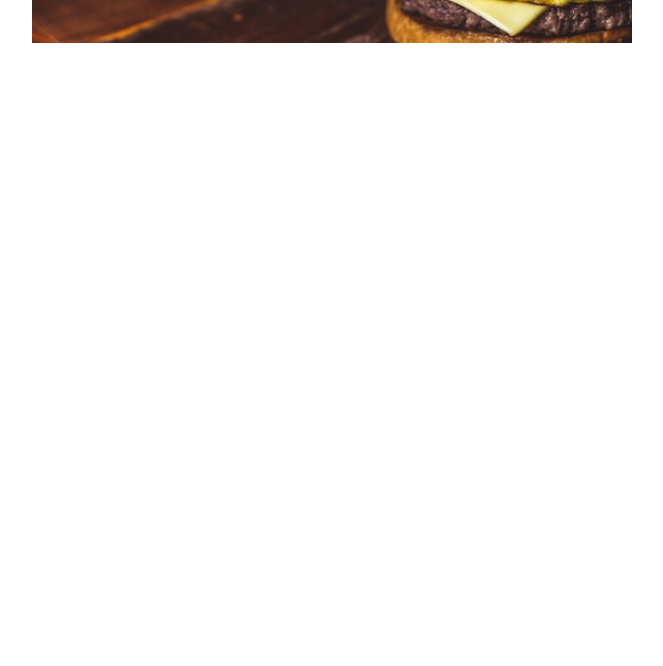
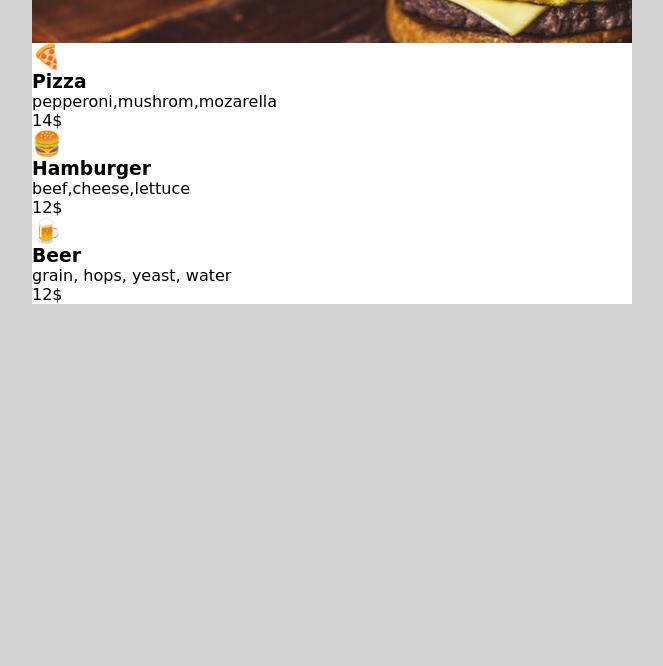
Before and after one commit to TheFullStackFred/resturant-order-app, a plain HTML site: page index.html in a window 1280 px wide. Shown: the part 134-800 px from the top of the page, without its empty margins (308-971 px from the left). Drawn offline with Linux system fonts and the light colour scheme; a web font is replaced by a local one.

Commit message:
Render out menu

```diff
--- a/data.js
+++ b/data.js
@@ -1,4 +1,4 @@
-const menuArray = [
+export const menuArray = [
   {
     name: 'Pizza',
     ingredients: ['pepperoni', 'mushrom', 'mozarella'],
--- a/index.css
+++ b/index.css
@@ -3,6 +3,10 @@
   margin: 0;
   padding: 0;
   font-family: 'Smythe', cursive;
+}
+
+body {
+  background: lightgrey;
 }
 
 .container {
--- a/index.html
+++ b/index.html
@@ -16,13 +16,13 @@
   </head>
   <body>
     <div class="container">
+      <!-- Header -->
       <header>
-        <div class="header-container">
-          <h1 class="header-title">Jimmy's Dinner</h1>
-          <p class="header-slogan">The best burgers and pizzas in town.</p>
-        </div>
+        <h1 class="header-title">Jimmy's Dinner</h1>
+        <p class="header-slogan">The best burgers and pizzas in town.</p>
       </header>
-      <main></main>
+      <!-- Main -->
+      <main id="menu-items"></main>
     </div>
   </body>
 </html>
--- a/index.js
+++ b/index.js
@@ -0,0 +1,25 @@
+import { menuArray } from './data.js'
+
+function getMenuHtml() {
+  let menuHtml = ''
+
+  menuArray.forEach(function (menuItem) {
+    console.log(menuItem)
+
+    menuHtml += `
+    <div class="menu-item-container">
+    <h2 class="menu-item-emoji">${menuItem.emoji}</h2>
+    <h3 class="menu-item-name">${menuItem.name}</h3>
+    <p class="menu-item-ingredients">${menuItem.ingredients}</p>
+    <p class="menu-item-price">${menuItem.price}$</p>
+    </div>
+    `
+  })
+  return menuHtml
+}
+
+function render() {
+  document.getElementById('menu-items').innerHTML = getMenuHtml()
+}
+
+render()
```
